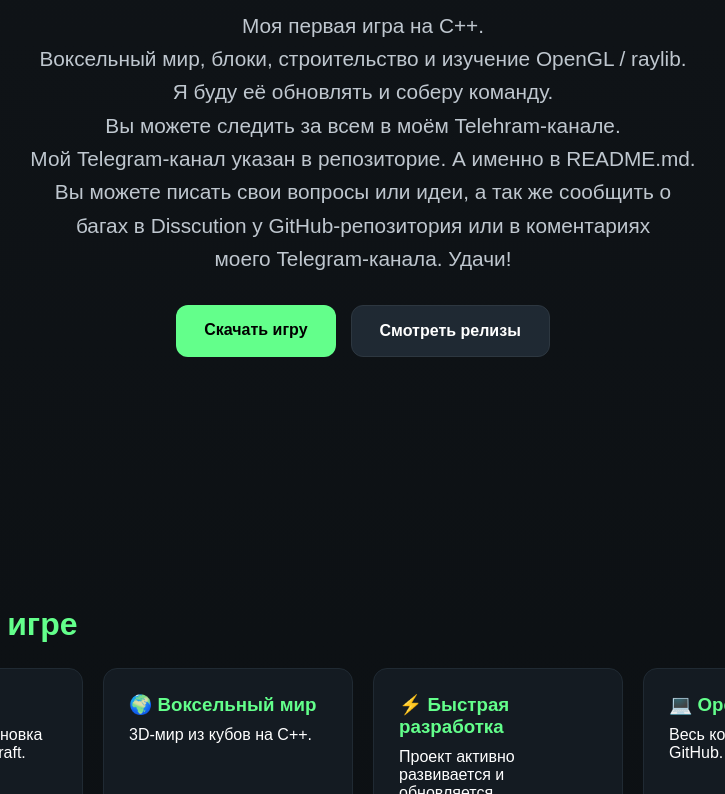
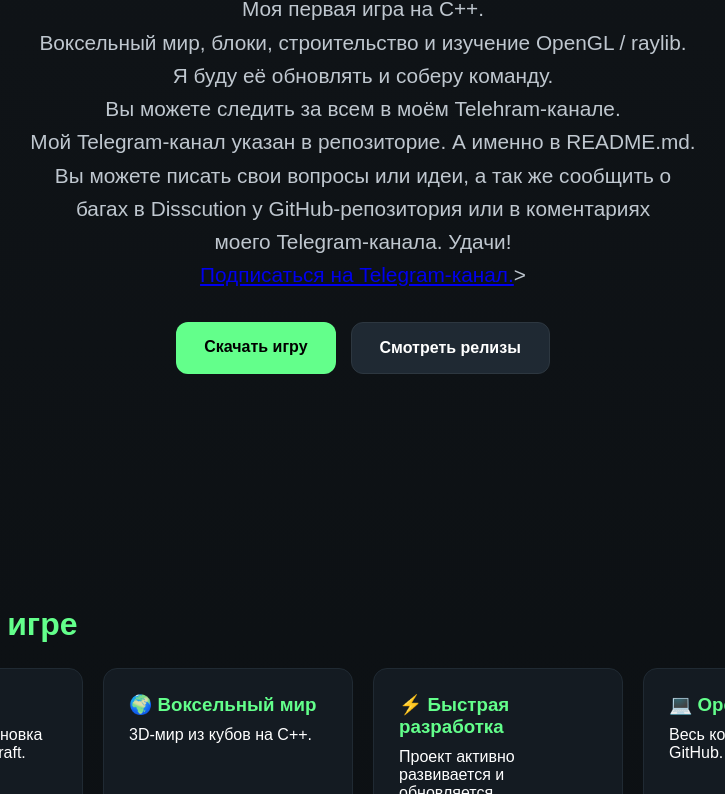
Before and after one commit to yappertarai-commits/Minecraft-clone, a plain HTML site: page index.html in a window 1280 px wide. Shown: the part 264-1058 px from the top of the page, without its empty margins (277-1002 px from the left). Drawn offline with Linux system fonts and the light colour scheme.

Commit message:
Update index.html 2

```diff
--- a/index.html
+++ b/index.html
@@ -125,7 +125,8 @@ footer {
             Мой Telegram-канал указан в репозиторие. А именно в README.md.<br>
             Вы можете писать свои вопросы или идеи, а так же сообщить о<br>
             багах в Disscution у GitHub-репозитория или в коментариях<br>
-            моего Telegram-канала. Удачи!
+            моего Telegram-канала. Удачи!<br>
+            <a href="https://t.me/fantominsight">Подписаться на Telegram-канал.</a>>
         </p>
 
         <div class="buttons">
```
